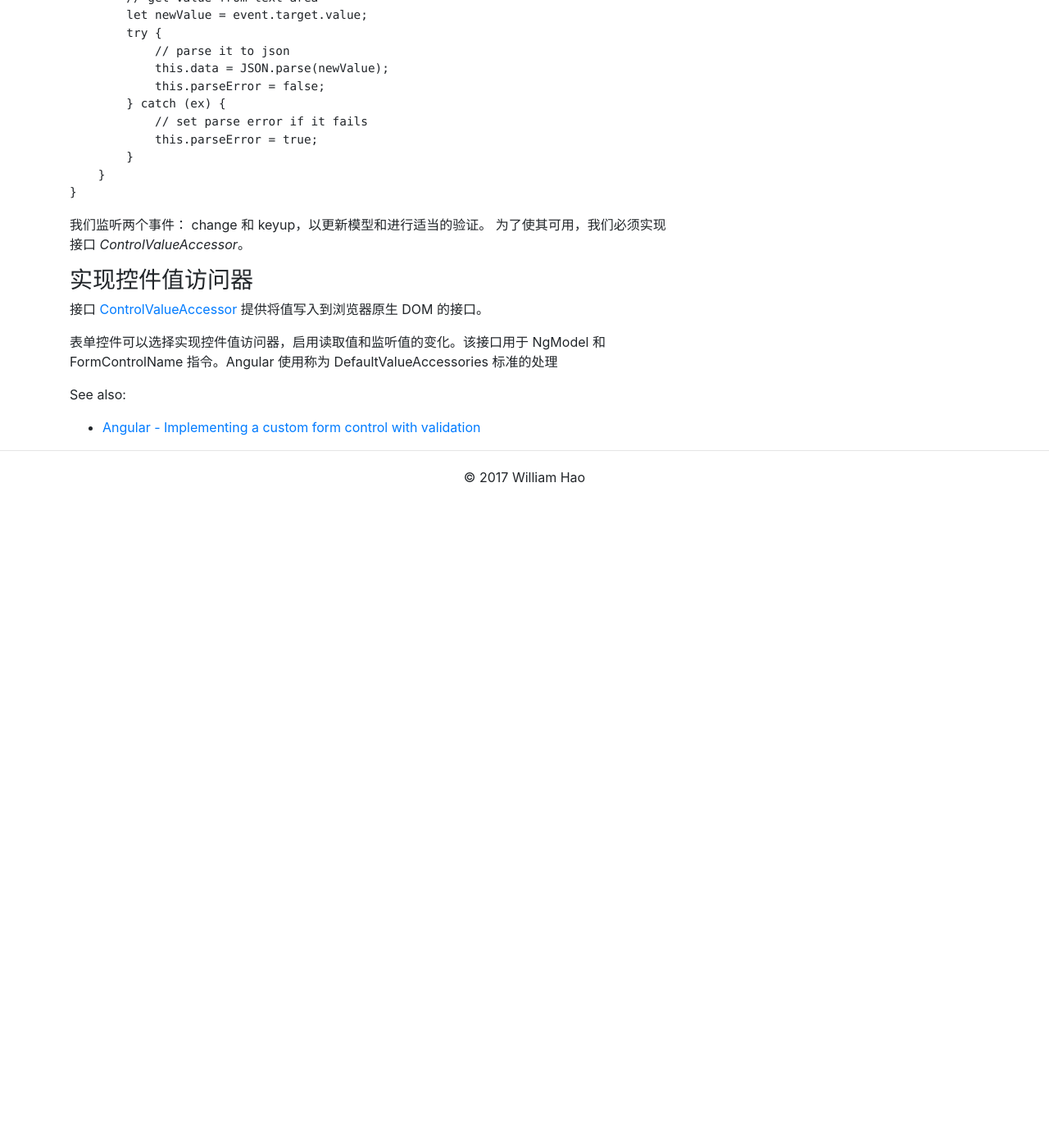
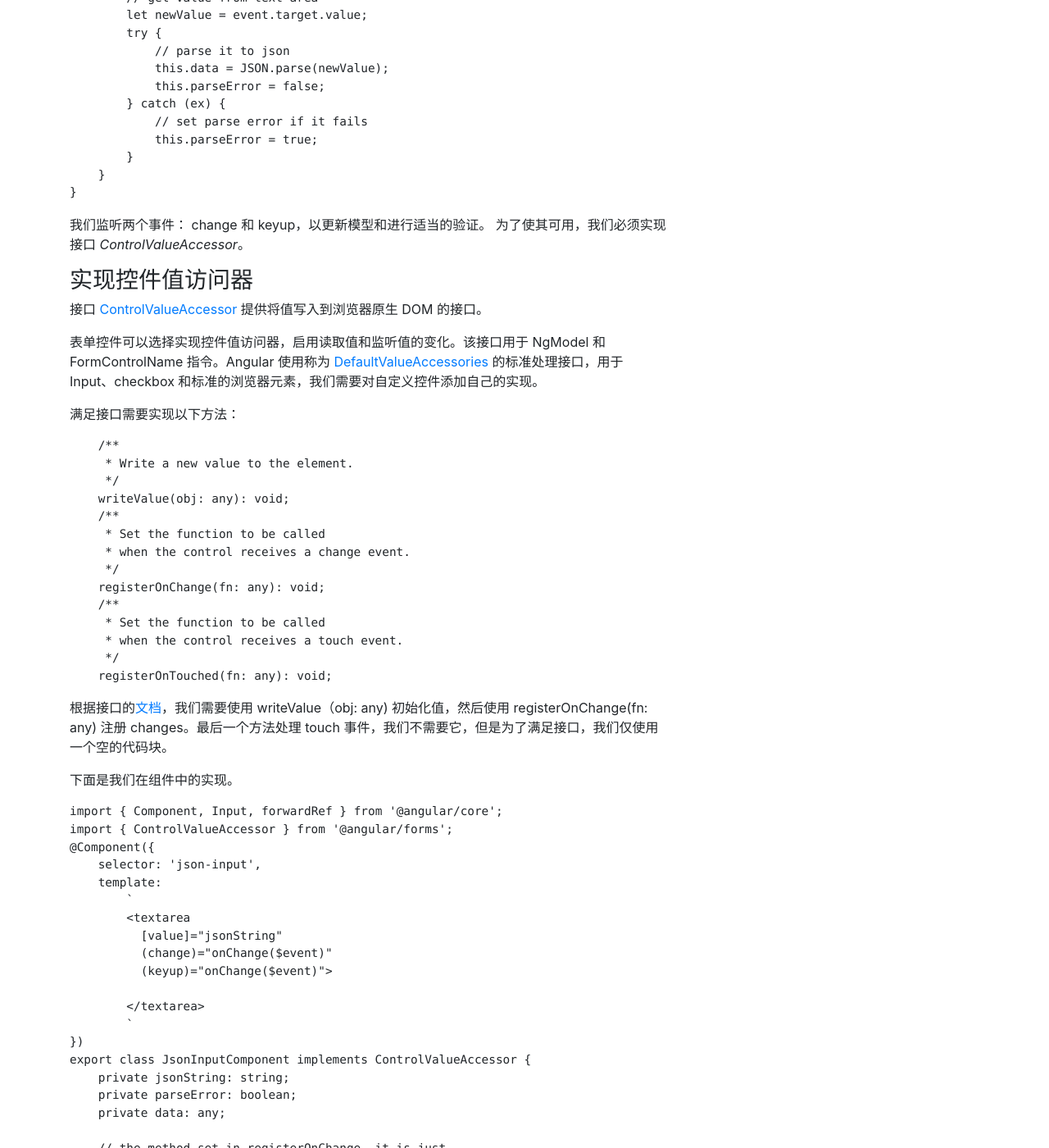
Before and after one commit to haoguanjun/jekyll, a Jekyll site: the page built from _posts/2017-9-25-Implementint-a-custom-form-control-with-validation(json-input).md, in a window 1280 px wide and 1400 px high, scrolled down 1007 px. Shown: the whole window at 82% size. Built offline with Jekyll 4.4.1, drawn with Linux system fonts in a browser that asks for light colours; before the commit the page ends 1637 px from its top, so only the background shows below that; some of the changed text lies outside the part shown.

Commit message:
Update 2017-9-25-Implementint-a-custom-form-control-with-validation(json-input).md

````diff
--- a/_posts/2017-9-25-Implementint-a-custom-form-control-with-validation(json-input).md
+++ b/_posts/2017-9-25-Implementint-a-custom-form-control-with-validation(json-input).md
@@ -61,15 +61,197 @@ export class JsonInputComponent {
 
 接口 [ControlValueAccessor](https://angular.io/docs/ts/latest/api/forms/index/ControlValueAccessor-interface.html) 提供将值写入到浏览器原生 DOM 的接口。
 
-表单控件可以选择实现控件值访问器，启用读取值和监听值的变化。该接口用于 NgModel 和 FormControlName 指令。Angular 使用称为 DefaultValueAccessories  标准的处理
+表单控件可以选择实现控件值访问器，启用读取值和监听值的变化。该接口用于 NgModel 和 FormControlName 指令。Angular 使用称为 [DefaultValueAccessories](https://angular.io/docs/ts/latest/api/forms/index/DefaultValueAccessor-directive.html)  的标准处理接口，用于 Input、checkbox 和标准的浏览器元素，我们需要对自定义控件添加自己的实现。
 
+满足接口需要实现以下方法：
 
+```javascript
+    /**
+     * Write a new value to the element.
+     */
+    writeValue(obj: any): void;
+    /**
+     * Set the function to be called
+     * when the control receives a change event.
+     */
+    registerOnChange(fn: any): void;
+    /**
+     * Set the function to be called
+     * when the control receives a touch event.
+     */
+    registerOnTouched(fn: any): void;
+```
 
+根据接口的[文档](https://angular.io/docs/ts/latest/api/forms/index/ControlValueAccessor-interface.html)，我们需要使用 writeValue（obj: any) 初始化值，然后使用 registerOnChange(fn: any) 注册 changes。最后一个方法处理 touch 事件，我们不需要它，但是为了满足接口，我们仅使用一个空的代码块。
 
+下面是我们在组件中的实现。
+```javascript
+import { Component, Input, forwardRef } from '@angular/core';
+import { ControlValueAccessor } from '@angular/forms';
+@Component({
+    selector: 'json-input',
+    template:
+        `
+        <textarea
+          [value]="jsonString"
+          (change)="onChange($event)"
+          (keyup)="onChange($event)">
 
+        </textarea>
+        `
+})
+export class JsonInputComponent implements ControlValueAccessor {
+    private jsonString: string;
+    private parseError: boolean;
+    private data: any;
 
+    // the method set in registerOnChange, it is just
+    // a placeholder for a method that takes one parameter,
+    // we use it to emit changes back to the form
+    private propagateChange = (_: any) => { };
 
+    // this is the initial value set to the component
+    public writeValue(obj: any) {
+        if (obj) {
+            this.data = obj;
+            // this will format it with 4 character spacing
+            this.jsonString =
+                    JSON.stringify(this.data, undefined, 4);
+        }
+    }
+    // registers 'fn' that will be fired when changes are made
+    // this is how we emit the changes back to the form
+    public registerOnChange(fn: any) {
+        this.propagateChange = fn;
+    }
+    // not used, used for touch input
+    public registerOnTouched() { }
 
+    // change events from the textarea
+    private onChange(event) {
+
+        .....
+        // update the form
+        this.propagateChange(this.data);
+    }
+}
+```
+总结一下修改内容：
+1. 确认组件实现了接口 ControlValueAccessor
+2. 通过将值转换为字符串，并格式化来初始化 textarea 的值。
+3. 注册我们的 changs 函数以触发 changs
+4. 更新 onChange 来使用更新后的值调用注册的函数
+
+该接口提供被其它组件调用的契约。所以我们需要作为值访问器注册我们的组件，以便在表单中使用时， Angular 知道它可以调用这些方法。
+
+### 注册提供器
+
+由于我们的组件实现了接口 ControlValueAccessor ，然后，我们需要把它作为一个提供器注册。
+
+如下完成。
+
+```javascript
+import { Component, Input, forwardRef } from '@angular/core';
+import {
+    ControlValueAccessor,
+    NG_VALUE_ACCESSOR
+} from '@angular/forms';
+@Component({
+    selector: 'json-input',
+    template:
+        `
+        <textarea
+          [value]="jsonString"
+          (change)="onChange($event)"
+          (keyup)="onChange($event)">
+
+        </textarea>
+        `,
+    providers: [
+    {
+      provide: NG_VALUE_ACCESSOR,
+      useExisting: forwardRef(() => JsonInputComponent),
+      multi: true,
+    }
+})
+export class JsonInputComponent implements ControlValueAccessor
+{
+   ...
+}
+```
+
+我们对类 JsonInputComponent 提供 NG_VALUE_ACCESSOR。我们需要使用 forwardRef() ，因为此刻组件还未定义。最后，我们使用 *multi: true* ，因为 NG_VALUE_ACCESSOR 可以对同样的组件有多个提供器注册。这样到验证的时候更为合理。
+
+实际上我们已经完成了，但还没有任何验证。让我们快速完成。
+
+### 实现自定义验证
+
+现在我们需要实现 Validator 接口，它仅仅需要实现一个方法，这个方法很方便地被称为：validate
+
+```javascript
+validate(c: AbstractControl): {
+   [key: string]: any;
+};
+```
+
+该方法接收一个表单控件，然后一个验证项目的键值对。如果表单控件是有效的，它返回 null。
+
+在我们这里，我们如下实现。
+
+```javascript
+    // returns null when valid else the validation object
+    // in this case we're checking if the json parsing has
+    // passed or failed from the onChange method
+    public validate(c: FormControl) {
+        return (!this.parseError) ? null : {
+            jsonParseError: {
+                valid: false,
+            },
+        };
+    }
+```
+
+在这里，我们仅仅检查 parseError 对象，因为我们知道当我们在更新文本的时候，JSON 是否被正确解析。
+
+如同我们注册 ControlValueAccessor 一样，我们需要作为提供器注册这个验证器。
+
+```javascript
+import { Component, Input, forwardRef } from '@angular/core';
+import {
+    ControlValueAccessor,
+    NG_VALUE_ACCESSOR,
+    NG_VALIDATORS,
+    FormControl,
+    Validator
+} from '@angular/forms';
+@Component({
+    selector: 'json-input',
+    template:
+        `
+        <textarea
+          [value]="jsonString"
+          (change)="onChange($event)"
+          (keyup)="onChange($event)">
+
+        </textarea>
+        `,
+    providers: [
+    {
+      provide: NG_VALUE_ACCESSOR,
+      useExisting: forwardRef(() => JsonInputComponent),
+      multi: true,
+    },
+    {
+      provide: NG_VALIDATORS,
+      useExisting: forwardRef(() => JsonInputComponent),
+      multi: true,
+    }
+})
+export class JsonInputComponent
+    implements ControlValueAccessor, Validator {
+    ...
+}
+```
 
 See also:
 * [Angular - Implementing a custom form control with validation](https://medium.com/@tarik.nzl/angular-2-custom-form-control-with-validation-json-input-2b4cf9bc2d73){:_target="_blank"}
````
